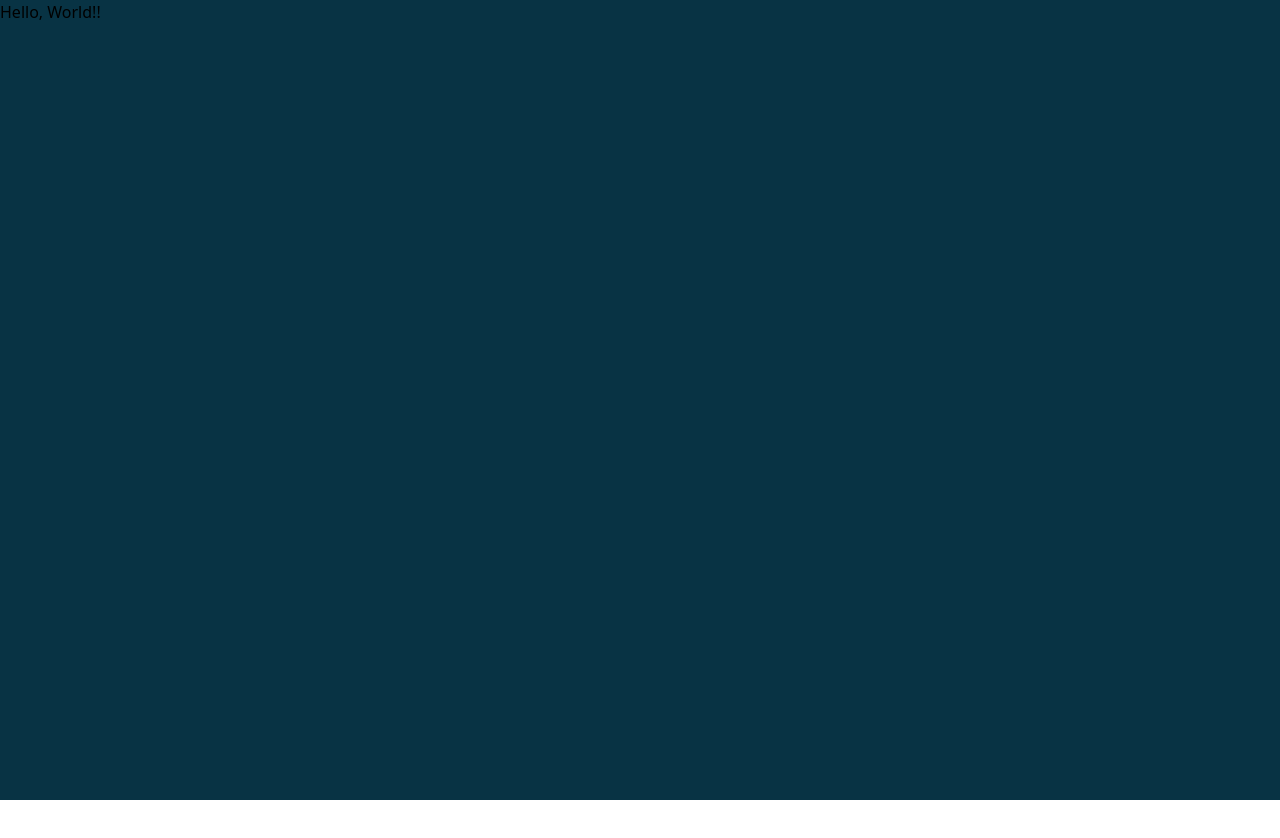
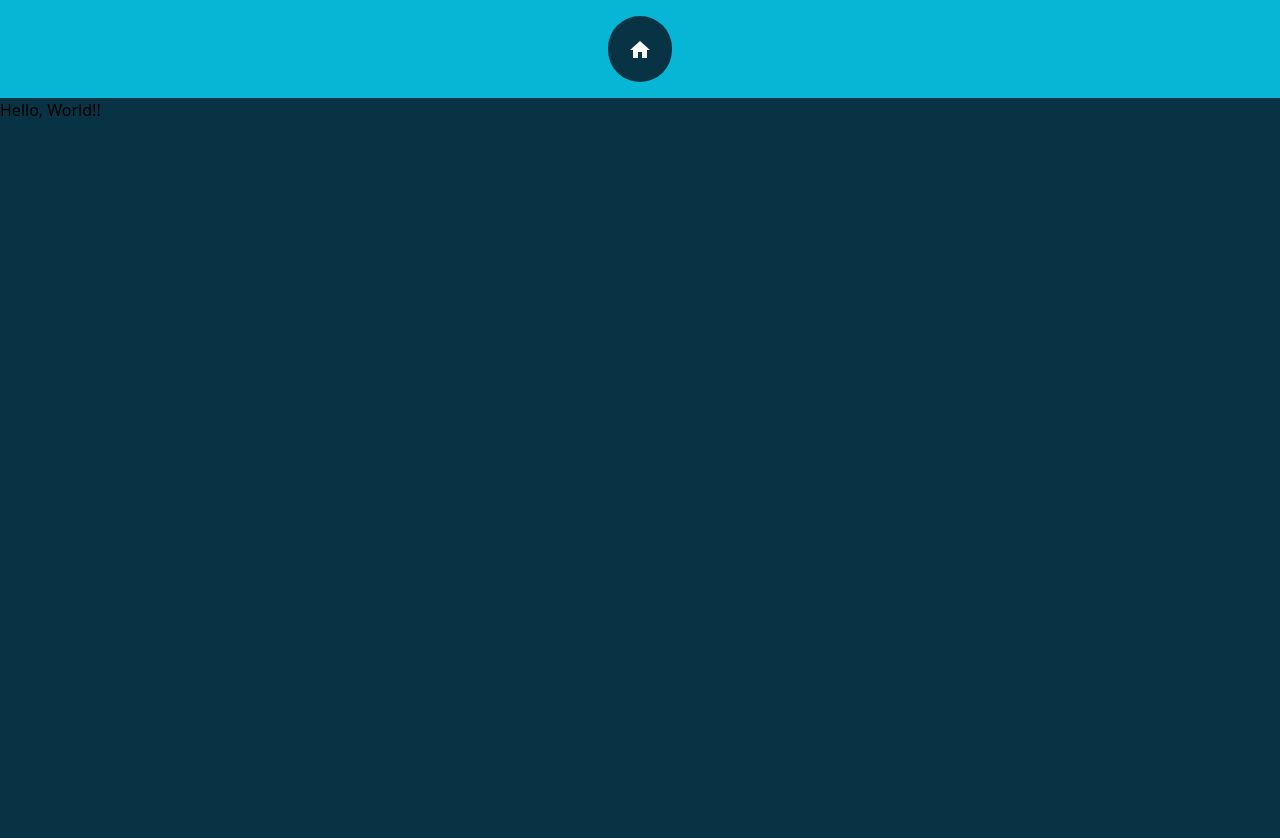
Before and after one commit to rm-ryou/react_play_ground, a React (Vite) app: page / in a window 1280 px wide. Shown: the top 838 px of the page. Before the commit the page ends 800 px from the top, so only its background shows below. Built offline with nearby package versions, Linux system fonts and the light colour scheme.

Commit message:
add Header

```diff
--- /dev/null
+++ b/src/components/organisms/Header.tsx
@@ -0,0 +1,18 @@
+import { Home } from '@mui/icons-material';
+import { Link } from 'react-router-dom';
+
+const Header = () => {
+  return (
+    <header className='sticky top-0 bg-cyan-500 p-4 text-white'>
+      <div className='flex flex-col items-center'>
+        <div className='bg-cyan-950 p-5 rounded-full'>
+          <Link to='/'>
+            <Home />
+          </Link>
+        </div>
+      </div>
+    </header>
+  );
+};
+
+export default Header;
--- a/src/components/pages/LayoutComponent.tsx
+++ b/src/components/pages/LayoutComponent.tsx
@@ -1,9 +1,12 @@
 import React from 'react';
 import { Outlet } from 'react-router-dom';
+
+import Header from 'components/organisms/Header';
 
 const LayOutComponent = () => {
   return (
     <div>
+      <Header />
       <main>
         <Outlet />
       </main>
--- a/src/components/pages/NotFoundRoute.tsx
+++ b/src/components/pages/NotFoundRoute.tsx
@@ -1,16 +1,17 @@
 import { Home } from '@mui/icons-material';
+import Header from 'components/organisms/Header';
 import { Link } from 'react-router-dom';
 
 const NotFoundRoute = () => {
   return (
-    <div className='bg-cyan-950 h-screen'>
-      <div className='p-52 flex flex-col items-center font-semibold text-white'>
-        <h1 className='text-3xl'>404 - Not Found</h1>
-        <Link to='/' replace>
-          <Home />
-        </Link>
+    <>
+      <Header />
+      <div className='bg-cyan-950 h-screen'>
+        <div className='p-52 flex flex-col items-center font-semibold text-white'>
+          <h1 className='text-3xl'>404 - Not Found</h1>
+        </div>
       </div>
-    </div>
+    </>
   );
 };
 
```
